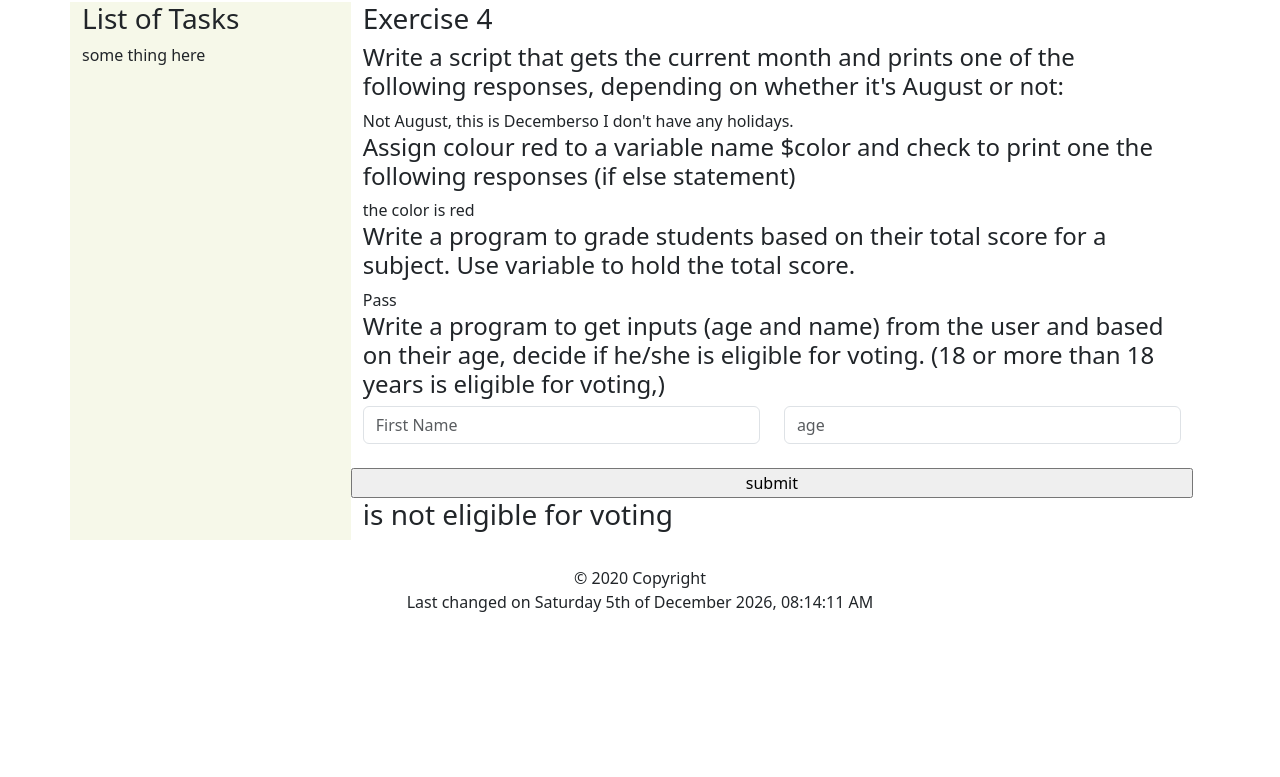
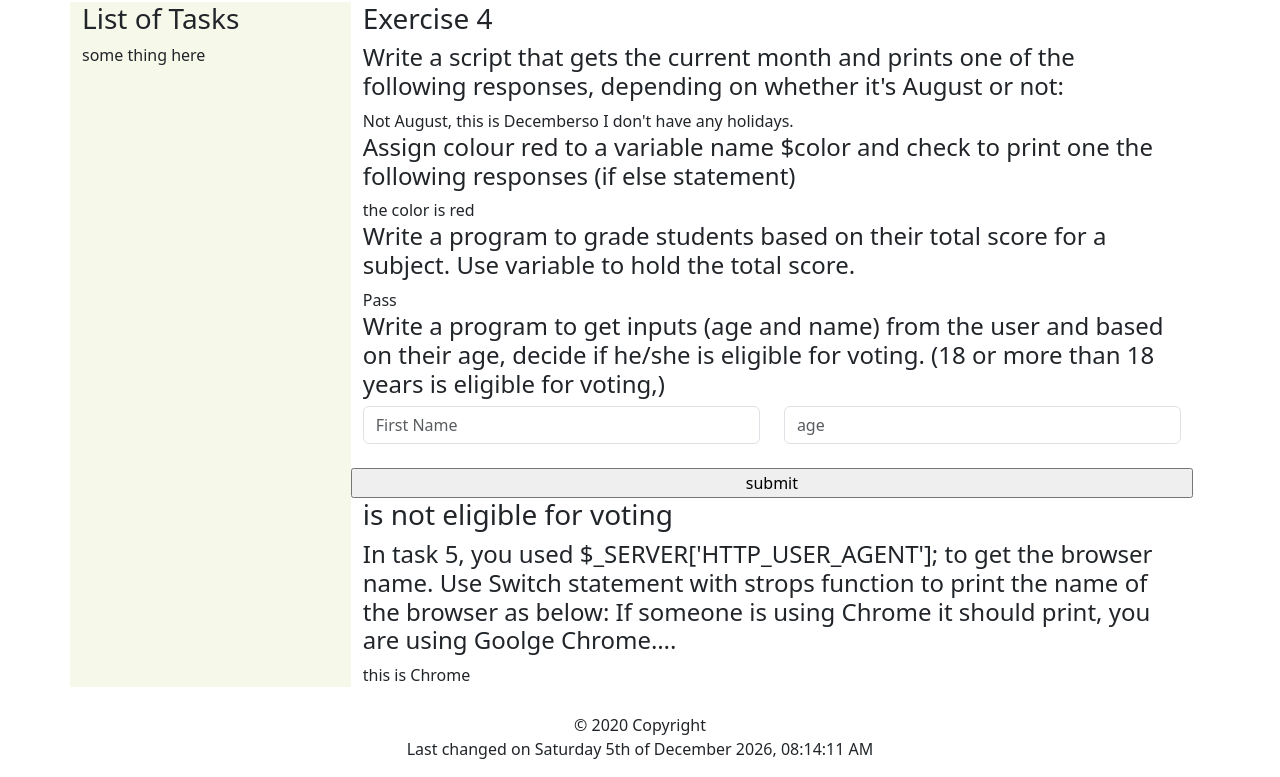
Before and after one commit to Rorsa-All/asrorbek_allaberganov_tasks, a PHP site: page /controlflow.php in a window 1280 px wide. Shown: the part 166-943 px from the top of the page. Before the commit the page ends 778 px from the top, so only its background shows below. Run offline with PHP 8.4, Linux system fonts and the light colour scheme; data that the repository does not hold is empty.

Commit message:
ifx little th

```diff
--- a/layout/controlflow.php
+++ b/layout/controlflow.php
@@ -66,5 +66,24 @@ echo "<h3> eligible for voting </h3> ";
 elseif($age<18)
 echo "<h3> is not eligible for voting </h3>"
 ?>
+<h4>
+In task 5, you used $_SERVER['HTTP_USER_AGENT']; to get the browser name.
+Use Switch statement with strops function to print the name of the browser as below:
+If someone is using Chrome it should print, you are using Goolge Chrome….
+</h4>
 
+<?php
+$user = $_SERVER['HTTP_USER_AGENT'];
+
+switch (( strpos($user,'Edge')||strpos($user,'Chrome')) ==true)
+{
+    // case "Edge": echo "this is microsoft edge"; break;
+    case "Chrome": echo "this is Chrome"; break;
+    case "Firefox": echo "this is microsoft Firefox"; break;
+    default: echo "this is microsoft unknown browser"; break;
+
+}
+
+
+?>
 <?php include "footer.php" ?>
```
